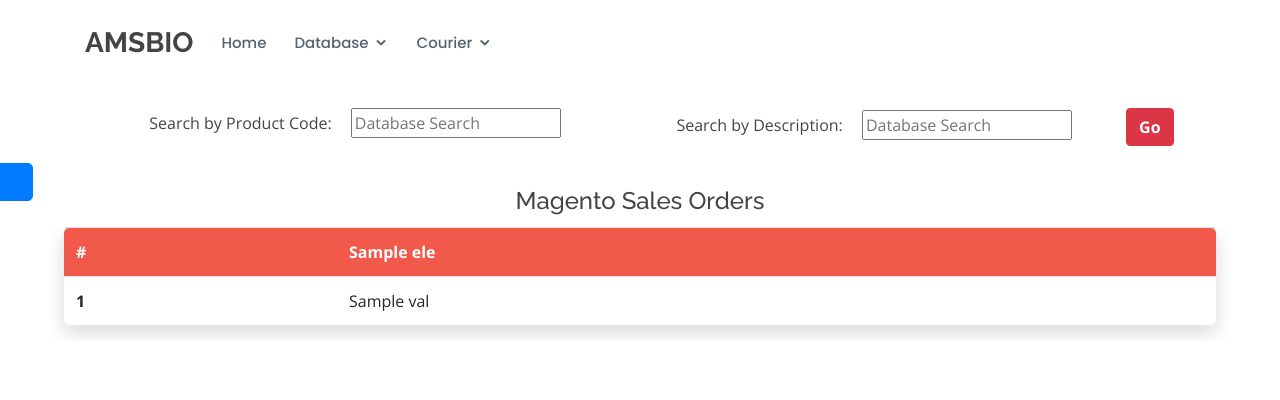
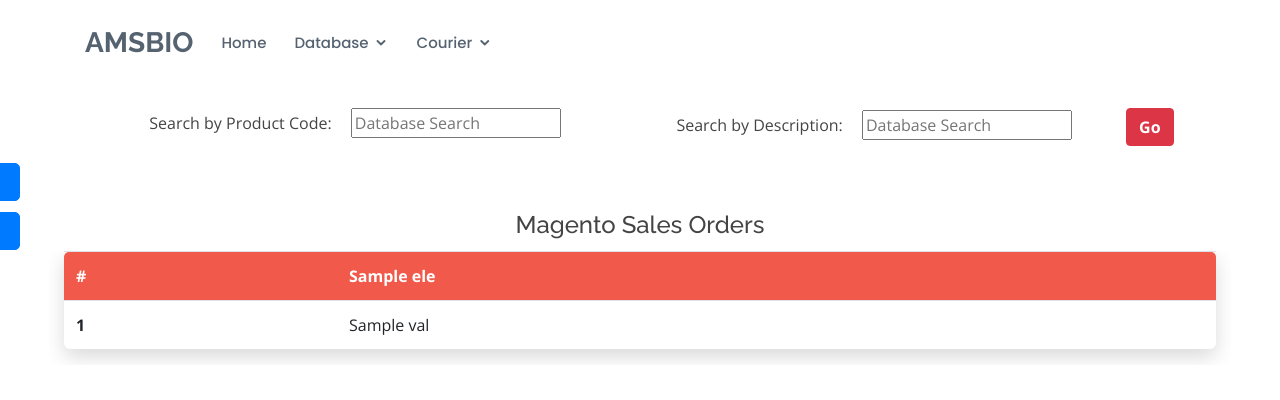
Before and after one commit to vaibhavnathj-amsbio/AMS-Intranet, a Django app: template AMSBIOintranet/templates/index.html in a window 1280 px wide. Shown: the top 400 px of the page. Run offline with Django 3.2, Linux system fonts and the light colour scheme; the template is opened without the code that fills it: most values are stand-ins (such as "Sample title", 1, 10 or a date in 2020); some libraries are stand-ins or nearby versions.

Commit message:
+ cosmetic changes

```diff
--- a/AMSBIOintranet/homepage/views.py
+++ b/AMSBIOintranet/homepage/views.py
@@ -94,7 +94,7 @@ def track_request(params):
                 "searchCriteria[filter_groups][2][filters][0][condition_type]": condition_2,
                 "searchCriteria[pageSize]": number_of_orders,
                 "searchCriteria[sortOrders][0][field]":"created_at",
-                "fields": "items[increment_id,base_currency_code,grand_total,store_name,created_at,customer_email,customer_firstname,customer_lastname,status]",
+                "fields": "items[increment_id,base_currency_code,grand_total,created_at,customer_firstname,status]",
             }
 
     response = requests.request("GET", url, headers=headers, params=payload)
--- a/AMSBIOintranet/static/assets/css/style.css
+++ b/AMSBIOintranet/static/assets/css/style.css
@@ -968,12 +968,14 @@ input[id='id_supplier_product_code']{
 --------------------------------------------------------------*/
 #mySidenav button {
   position: absolute;
-  left: -180px;
-  transition: 0.2s;
-  width: fit-content;
+  left: -200px;
+  width: 220px;
+  transition: 0.15s;
   text-decoration: none;
   color: white;
   border-radius: 0 5px 5px 0;
+  padding-right: 15px;
+  text-align: left;
 }
 
 #mySidenav button:hover {
--- a/AMSBIOintranet/templates/index.html
+++ b/AMSBIOintranet/templates/index.html
@@ -30,12 +30,12 @@
   <header id="header" class="fixed-top ">
     <div class="container d-flex align-items-center">
 
-      <h1 class="logo">amsbio</h1>
+      <h1 class="logo"><a href=" ">amsbio</h1></a>
 
       <nav class="nav-menu d-none d-lg-block">
 
         <ul>
-          <li><a id="home" href="#">Home</a></li>
+          <li><a id="home" href=" ">Home</a></li>
 
           <li id="database_drop_down" class="drop-down"><a href=" ">Database</a>
             <ul>
@@ -84,7 +84,7 @@
         </div>
       </div>
       <div id="mySidenav">
-        <button class="btn btn-primary" id="filter" data-toggle="modal" data-target="#filterData"><span style="padding-right: 25px;">Filter by creation date</span></button>
+        <button class="btn btn-primary" id="filter" data-toggle="modal" data-target="#filterData">Filter by creation date</button>
         <div class="modal fade" id="filterData" tabindex="-1" role="dialog" aria-labelledby="filterDataLabel" aria-hidden="true">
           <div class="modal-dialog modal-dialog-centered" role="document">
             <div class="modal-content">
@@ -116,6 +116,29 @@
             </div>
           </div>
         </div>
+        <br>
+        <button class="btn btn-primary" id="Search" data-toggle="modal" data-target="#SearchData" style="margin-top: 25px;">Search by Order ID</button>
+        <div class="modal fade" id="SearchData" tabindex="-1" role="dialog" aria-labelledby="SearchDataLabel" aria-hidden="true">
+          <div class="modal-dialog modal-dialog-centered" role="document">
+            <div class="modal-content">
+              <div class="modal-header" style="border-bottom: 0 none;">
+                <p class="modal-title" id="SearchDataLabel"><strong>Search by 'Order ID'</strong></p>
+              </div>
+              <div class="modal-body">
+                <div class="row">
+                  <div class="col-md-12">
+                    <form method="POST" id="form3">
+                      {% csrf_token %}
+                      <label for="order_id">Enter ID:</label>
+                      <input type="text" placeholder="Order ID" id="order_id" name="order_id" >
+                      <input type="submit" class="btn btn-danger" form="form3">
+                    </form>
+                  </div>
+                </div>
+              </div>
+            </div>
+          </div>
+        </div>
       </div>
       <br>
       <div class="container text-center" style="margin: auto; display: block;">
@@ -128,7 +151,11 @@
               <tr style="background-color: #f1594a; color:#fff;">
                 <th>#</th>
                 {% for ele in col_headers %}
-                  <th>{{ele}}</th>
+                  {% if ele == "Base Currency Code"%}
+                    <th>Base Curr</th>
+                  {% else %}
+                    <th>{{ele}}</th>
+                  {% endif %}
                 {% endfor %}
               </tr>
               {% for ele in response %}
@@ -168,8 +195,9 @@
       });
   }
     var tbl = jQuery('table');
-    jQuery.moveColumn(tbl, 7, 1);
-    jQuery.moveColumn(tbl, 8, 2);
+    jQuery.moveColumn(tbl, 5, 1);
+    jQuery.moveColumn(tbl, 6, 2);
+    jQuery.moveColumn(tbl, 6, 4);
   </script>
 
 </body>
```
Also changed, not shown: AMSBIOintranet/assets/assets/css/style.css (+5 -3 lines).
